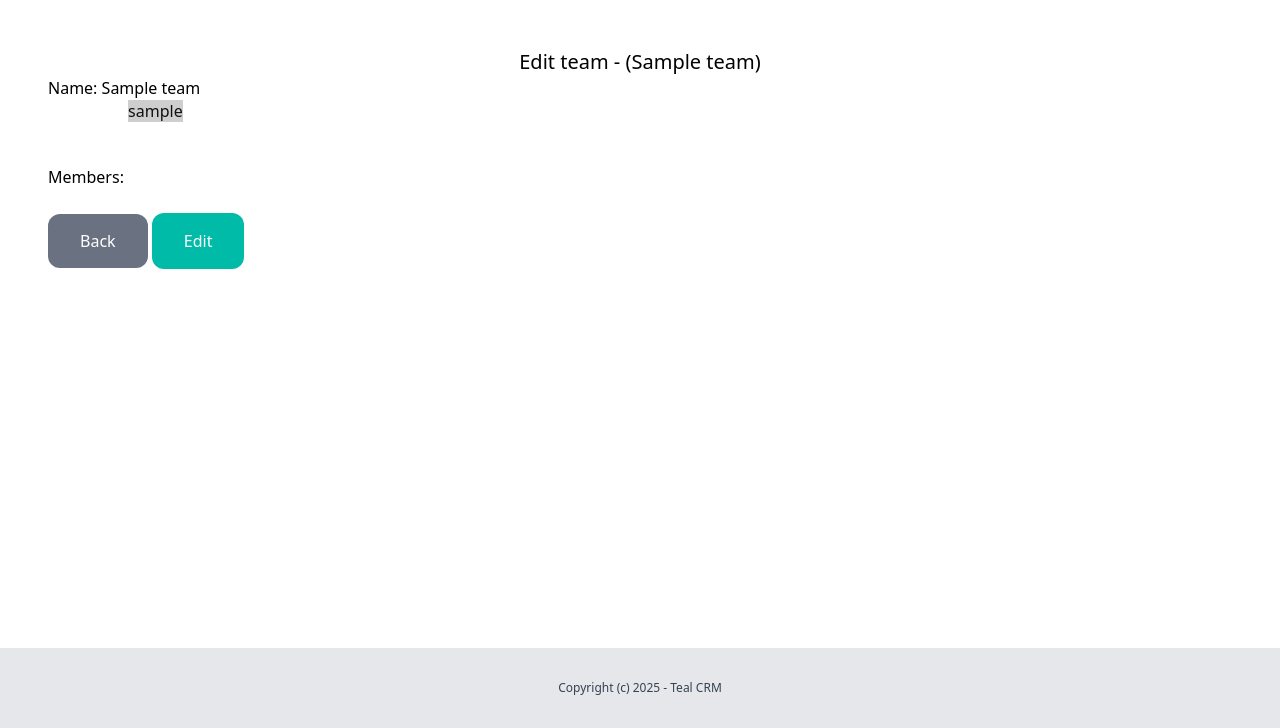
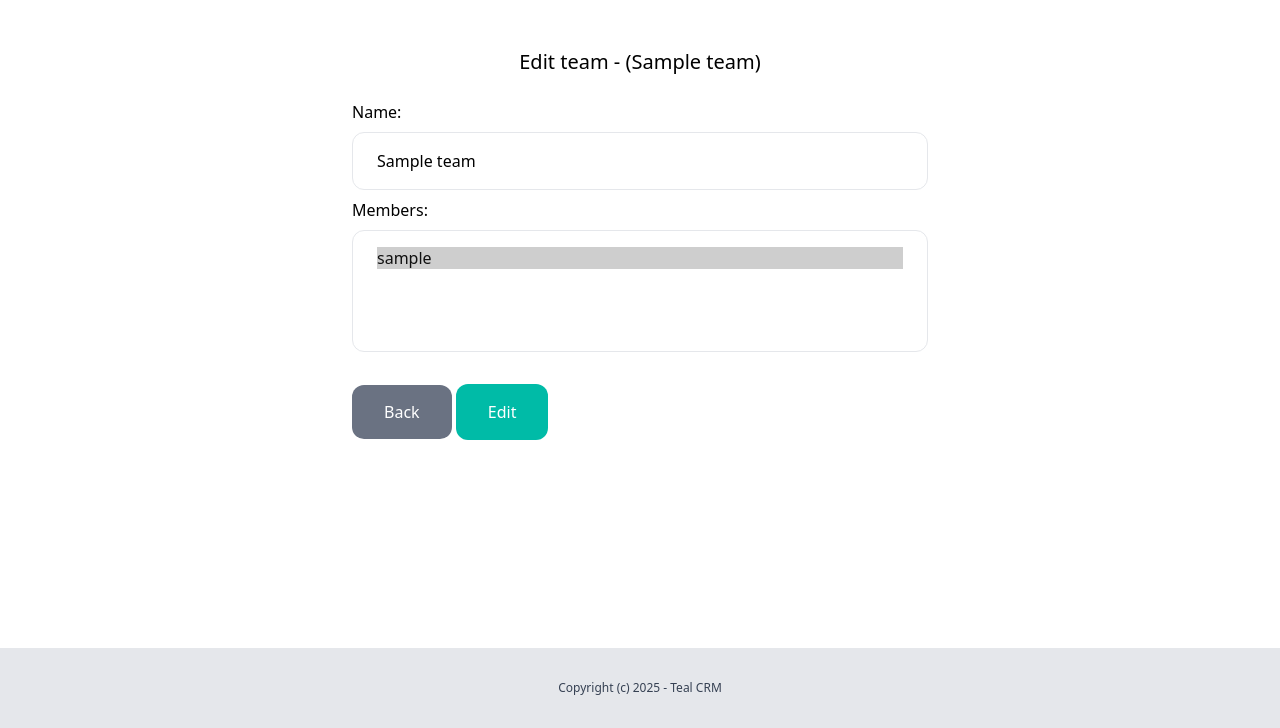
Before and after one commit to Solidarov/django-crm, a Django app: page /dashboard/teams/1/edit/ in a window 1280 px wide. Shown: the part 72-800 px from the top of the page. Run offline with Django 5.2, Linux system fonts and the light colour scheme; a user stored in the database is signed in; tables that the repository leaves empty hold one stand-in row (values such as "Sample post"); some libraries are stand-ins or nearby versions.

Commit message:
Update: update team edit errors listing

```diff
--- a/team/templates/team/edit_team.html
+++ b/team/templates/team/edit_team.html
@@ -1,4 +1,6 @@
 {% extends 'core/base.html' %}
+
+{% load widget_tweaks %}
 
 {% block title %}Edit team{% endblock %}
 
@@ -7,14 +9,30 @@
     <h1 class="text-center text-xl">
         Edit team - ({{ team.name }})
     </h1>
-    <form method="post", action=".">
-        {% csrf_token %}
+    <div class="mt-6">
+        <form method="post", action="." class="max-w-xl mx-auto">
+            {% csrf_token %}
 
-        {{form.as_p}}
+            {% if form.errors or form.non_field_errors %}
+                <div class="mb-3 py-4 px-4 bg-red-100 border border-red-400 text-red-700 rounded-xl">
+                    {% for field in form %}
+                        {{ field.errors }}
+                    {% endfor %}
 
-        <a href="{% url 'userprofile:myaccount' %}" class="py-4 px-8 mt-6 bg-gray-500 text-white rounded-xl">Back</a>
-        <button class="py-4 px-8 bg-teal-500 text-white rounded-xl mt-6">Edit</button>
-    </form>
+                    {{ form.non_field_errors }}
+                </div>
+            {% endif %}
+
+            {{ form.name|add_label_class:"mt-3" }}
+            {{ form.name|add_class:"block w-full my-2 py-4 px-6 bg-white border border-gray-200 rounded-xl" }}
+
+            {{ form.members|add_label_class:"mt-3" }}
+            {{ form.members|add_class:"block w-full my-2 py-4 px-6 bg-white border border-gray-200 rounded-xl" }}
+
+            <a href="{% url 'userprofile:myaccount' %}" class="py-4 px-8 mt-6 bg-gray-500 text-white rounded-xl">Back</a>
+            <button class="py-4 px-8 bg-teal-500 text-white rounded-xl mt-6">Edit</button>
+        </form>
+    </div>
 </div>
 
 {% endblock %}
```
